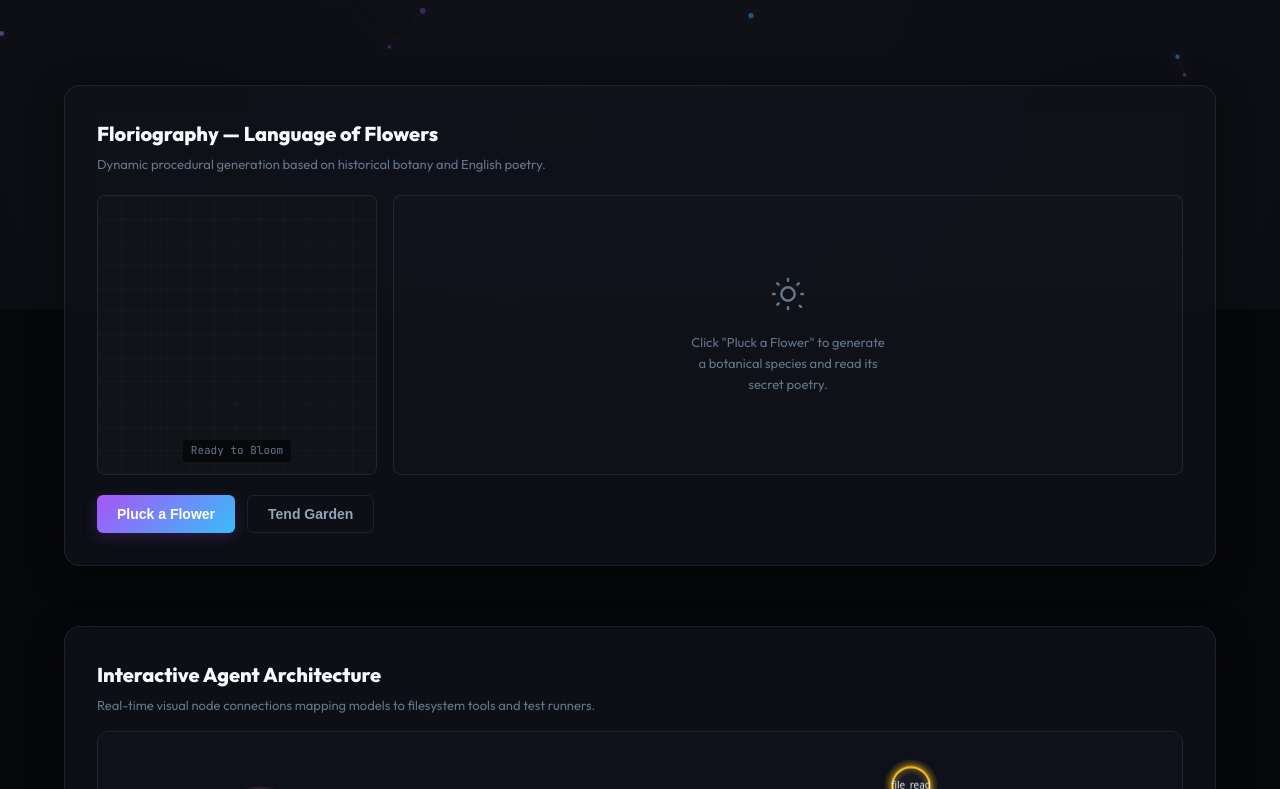
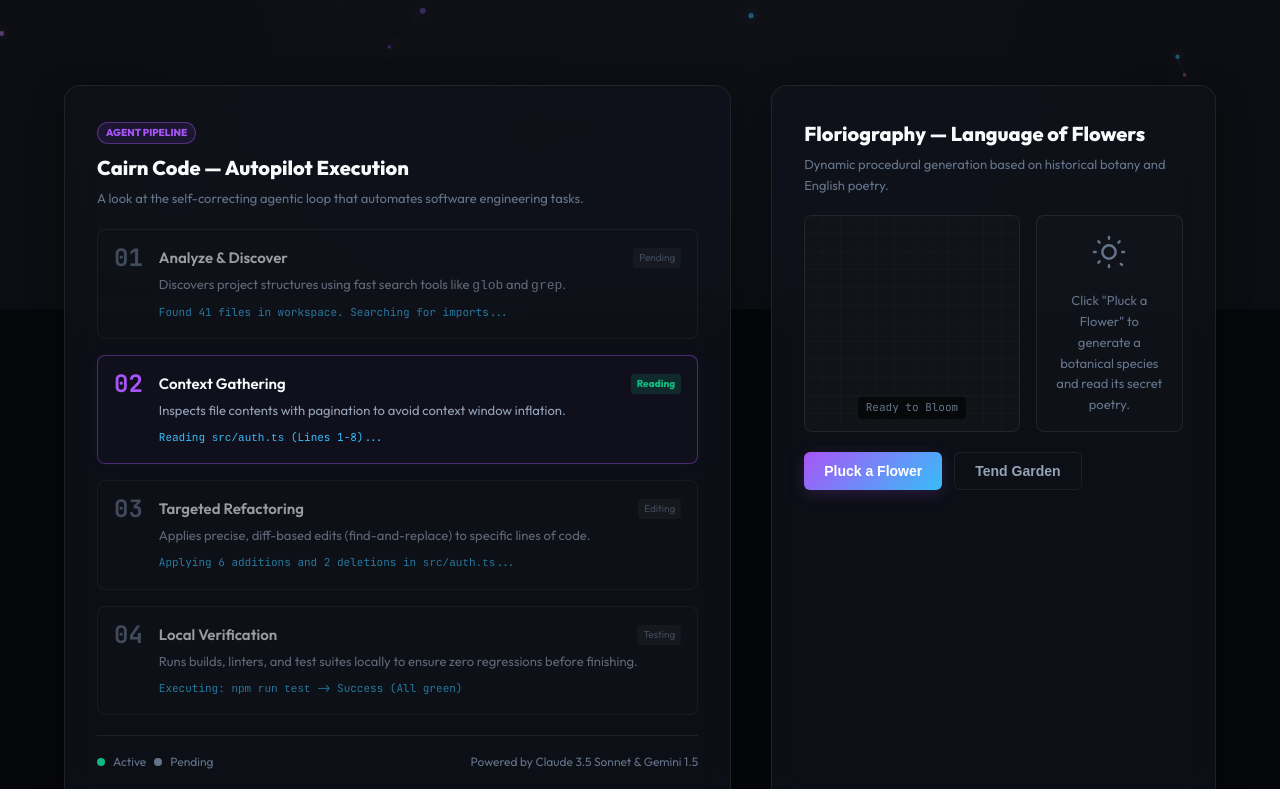
Before and after one commit to Cairn/cairn.github.io, a website built with Vite: page index.html in a window 1280 px wide. Shown: the part 491-1280 px from the top of the page. Built offline with nearby package versions, Linux system fonts and the light colour scheme.

Commit message:
Introduce non-interactive Cairn Code Autopilot Pipeline Showcase

```diff
--- /dev/null
+++ b/src/cairn-code-showcase.ts
@@ -0,0 +1,103 @@
+export function initCairnCodeShowcase(container: HTMLElement) {
+  container.innerHTML = `
+    <div class="showcase-card">
+      <div class="showcase-header">
+        <span class="showcase-badge">Agent Pipeline</span>
+        <h3>Cairn Code — Autopilot Execution</h3>
+        <p>A look at the self-correcting agentic loop that automates software engineering tasks.</p>
+      </div>
+
+      <div class="pipeline-timeline">
+        <!-- Step 1 -->
+        <div class="pipeline-step active" id="step-1">
+          <div class="step-num">01</div>
+          <div class="step-content">
+            <div class="step-title">
+              <h4>Analyze & Discover</h4>
+              <span class="step-status">Scanning</span>
+            </div>
+            <p class="step-desc">Discovers project structures using fast search tools like <code>glob</code> and <code>grep</code>.</p>
+            <div class="step-meta">Found 41 files in workspace. Searching for imports...</div>
+          </div>
+        </div>
+
+        <!-- Step 2 -->
+        <div class="pipeline-step" id="step-2">
+          <div class="step-num">02</div>
+          <div class="step-content">
+            <div class="step-title">
+              <h4>Context Gathering</h4>
+              <span class="step-status-waiting">Reading</span>
+            </div>
+            <p class="step-desc">Inspects file contents with pagination to avoid context window inflation.</p>
+            <div class="step-meta">Reading <code>src/auth.ts</code> (Lines 1-8)...</div>
+          </div>
+        </div>
+
+        <!-- Step 3 -->
+        <div class="pipeline-step" id="step-3">
+          <div class="step-num">03</div>
+          <div class="step-content">
+            <div class="step-title">
+              <h4>Targeted Refactoring</h4>
+              <span class="step-status-waiting">Editing</span>
+            </div>
+            <p class="step-desc">Applies precise, diff-based edits (find-and-replace) to specific lines of code.</p>
+            <div class="step-meta">Applying 6 additions and 2 deletions in <code>src/auth.ts</code>...</div>
+          </div>
+        </div>
+
+        <!-- Step 4 -->
+        <div class="pipeline-step" id="step-4">
+          <div class="step-num">04</div>
+          <div class="step-content">
+            <div class="step-title">
+              <h4>Local Verification</h4>
+              <span class="step-status-waiting">Testing</span>
+            </div>
+            <p class="step-desc">Runs builds, linters, and test suites locally to ensure zero regressions before finishing.</p>
+            <div class="step-meta">Executing: <code>npm run test</code> -> Success (All green)</div>
+          </div>
+        </div>
+      </div>
+
+      <div class="pipeline-footer">
+        <div class="pipeline-legend">
+          <span class="legend-dot green"></span> Active
+          <span class="legend-dot gray"></span> Pending
+        </div>
+        <div class="pipeline-model">Powered by Claude 3.5 Sonnet & Gemini 1.5</div>
+      </div>
+    </div>
+  `;
+
+  const steps = container.querySelectorAll('.pipeline-step');
+  let activeIndex = 0;
+
+  // Set up looping micro-animation to cycle through the active steps
+  setInterval(() => {
+    // Remove active state from current step
+    steps[activeIndex].classList.remove('active');
+
+    // Reset status label of current step
+    const prevStatus = steps[activeIndex].querySelector('.step-status');
+    if (prevStatus) {
+      prevStatus.className = 'step-status-waiting';
+      prevStatus.textContent = 'Pending';
+    }
+
+    // Move to next step
+    activeIndex = (activeIndex + 1) % steps.length;
+
+    steps[activeIndex].classList.add('active');
+
+    // Update status label of next step
+    const nextStatus = steps[activeIndex].querySelector('.step-status-waiting');
+    if (nextStatus) {
+      nextStatus.className = 'step-status';
+      // Set name based on index
+      const statuses = ['Scanning', 'Reading', 'Editing', 'Testing'];
+      nextStatus.textContent = statuses[activeIndex];
+    }
+  }, 4000);
+}
--- a/src/main.ts
+++ b/src/main.ts
@@ -1,5 +1,6 @@
 import './style.css';
 import { initCanvasBackground } from './canvas-bg.ts';
+import { initCairnCodeShowcase } from './cairn-code-showcase.ts';
 import { initFloriography } from './floriography-visual.ts';
 import { initStackVisualizer } from './stack-visualizer.ts';
 
@@ -11,6 +12,7 @@ document.querySelector<HTMLDivElement>('#app')!.innerHTML = `
       <div class="logo-text">Cairn <span>Software</span></div>
     </div>
     <nav class="nav-links">
+      <a href="#showcase-section">Cairn Code</a>
       <a href="#floriography-section">Floriography</a>
       <a href="#stack-section">Architecture</a>
       <a href="#philosophy-section">Philosophy</a>
@@ -28,9 +30,14 @@ document.querySelector<HTMLDivElement>('#app')!.innerHTML = `
   </section>
 
   <!-- Interactive Grid Section -->
-  <section class="grid-container" id="floriography-section">
-    <!-- Floriography Card -->
-    <div class="glass-card grid-full-width">
+  <section class="grid-container" id="showcase-section">
+    <!-- Left Panel: Cairn Code Showcase -->
+    <div class="glass-card">
+      <div id="cairn-code-showcase"></div>
+    </div>
+
+    <!-- Right Panel: Floriography Card -->
+    <div class="glass-card" id="floriography-section">
       <div id="floriography-card"></div>
     </div>
   </section>
@@ -88,5 +95,6 @@ document.body.prepend(bgCanvas);
 initCanvasBackground(bgCanvas);
 
 // Initialize Components
+initCairnCodeShowcase(document.getElementById('cairn-code-showcase')!);
 initFloriography(document.getElementById('floriography-card')!);
 initStackVisualizer(document.getElementById('stack-canvas') as HTMLCanvasElement);
--- a/src/style.css
+++ b/src/style.css
@@ -964,3 +964,150 @@ body {
   from { opacity: 0; transform: translateY(8px); }
   to { opacity: 1; transform: translateY(0); }
 }
+
+/* Cairn Code Showcase */
+.showcase-card {
+  display: flex;
+  flex-direction: column;
+  gap: 20px;
+  height: 100%;
+}
+
+.showcase-header h3 {
+  font-size: 20px;
+  font-weight: 700;
+  color: var(--text-bright);
+  margin-bottom: 4px;
+}
+
+.showcase-header p {
+  font-size: 13px;
+  color: var(--text-muted);
+}
+
+.showcase-badge {
+  display: inline-block;
+  font-size: 10px;
+  font-weight: bold;
+  text-transform: uppercase;
+  color: var(--primary);
+  background: rgba(168, 85, 247, 0.1);
+  border: 1px solid var(--primary-glow);
+  padding: 2px 8px;
+  border-radius: 9999px;
+  margin-bottom: 8px;
+}
+
+.pipeline-timeline {
+  display: flex;
+  flex-direction: column;
+  gap: 16px;
+  flex-grow: 1;
+}
+
+.pipeline-step {
+  display: flex;
+  gap: 16px;
+  background: rgba(255, 255, 255, 0.01);
+  border: 1px solid var(--border-dim);
+  border-radius: 8px;
+  padding: 16px;
+  transition: var(--transition);
+  opacity: 0.6;
+}
+
+.pipeline-step.active {
+  opacity: 1;
+  background: rgba(168, 85, 247, 0.03);
+  border-color: var(--primary-glow);
+  box-shadow: 0 0 15px rgba(168, 85, 247, 0.05);
+}
+
+.step-num {
+  font-family: var(--font-mono);
+  font-size: 24px;
+  font-weight: 800;
+  color: var(--text-muted);
+  line-height: 1;
+}
+
+.pipeline-step.active .step-num {
+  color: var(--primary);
+}
+
+.step-content {
+  flex-grow: 1;
+  display: flex;
+  flex-direction: column;
+  gap: 4px;
+}
+
+.step-title {
+  display: flex;
+  justify-content: space-between;
+  align-items: center;
+}
+
+.step-title h4 {
+  font-size: 15px;
+  font-weight: 600;
+  color: var(--text-bright);
+}
+
+.step-status {
+  font-size: 10px;
+  background: rgba(16, 185, 129, 0.15);
+  color: var(--emerald);
+  padding: 2px 6px;
+  border-radius: 4px;
+  font-weight: bold;
+}
+
+.step-status-waiting {
+  font-size: 10px;
+  background: rgba(255, 255, 255, 0.05);
+  color: var(--text-muted);
+  padding: 2px 6px;
+  border-radius: 4px;
+}
+
+.step-desc {
+  font-size: 13px;
+  color: var(--text-main);
+}
+
+.step-meta {
+  font-family: var(--font-mono);
+  font-size: 11px;
+  color: var(--sky);
+  margin-top: 4px;
+}
+
+.pipeline-footer {
+  display: flex;
+  justify-content: space-between;
+  font-size: 12px;
+  color: var(--text-muted);
+  border-top: 1px solid var(--border-dim);
+  padding-top: 16px;
+}
+
+.pipeline-legend {
+  display: flex;
+  align-items: center;
+  gap: 8px;
+}
+
+.legend-dot {
+  width: 8px;
+  height: 8px;
+  border-radius: 50%;
+}
+
+.legend-dot.green {
+  background: var(--emerald);
+}
+
+.legend-dot.gray {
+  background: var(--text-muted);
+}
```
